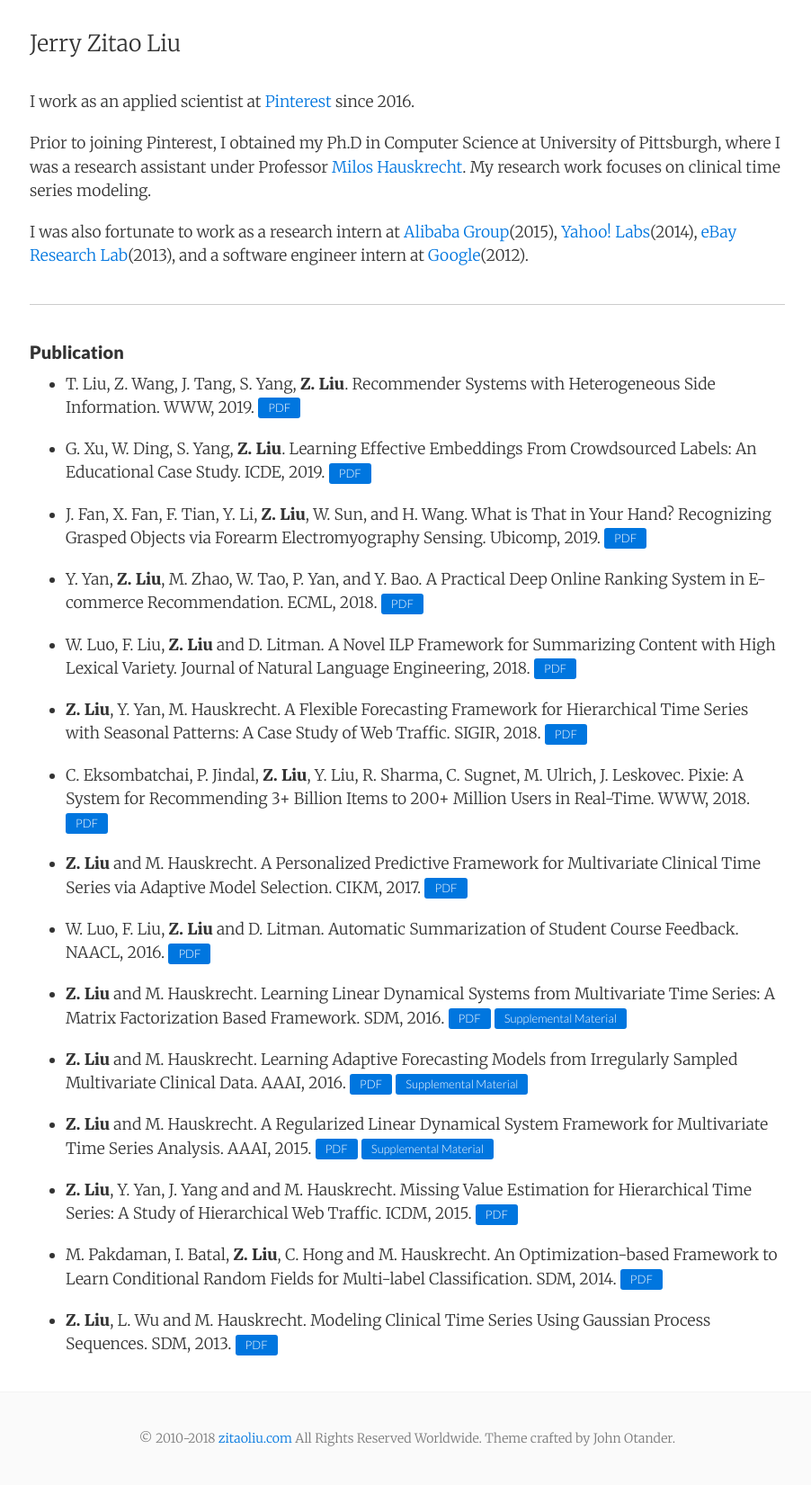
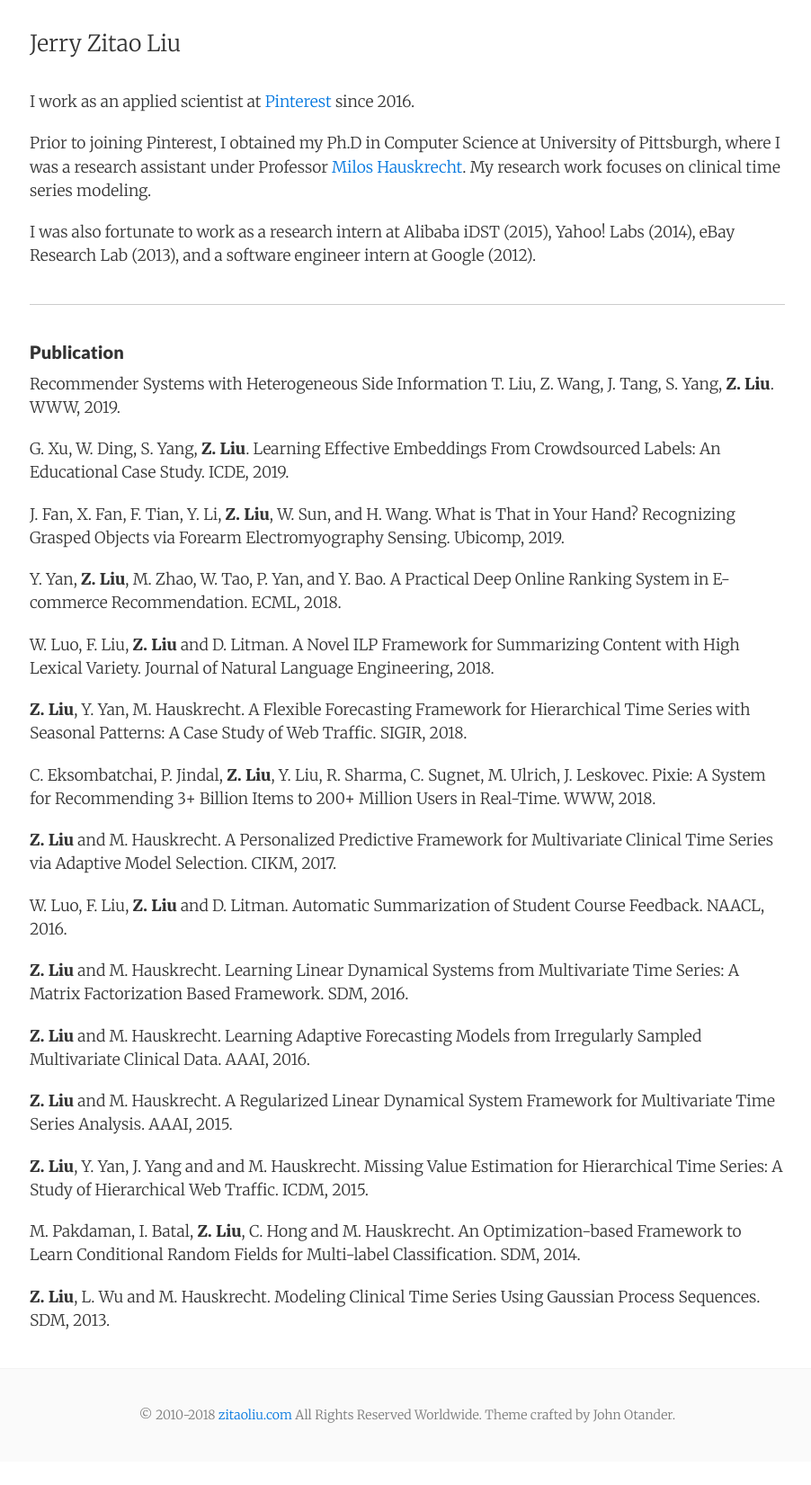
Before and after one commit to zitaoliu/zitaoliu.github.io, a Jekyll site: the page built from index.html, in a window 1280 px wide. Shown: the whole page at 90% size, without its empty margins (187-1089 px from the left). Built offline with Jekyll 4.4.1, drawn with Linux system fonts in a browser that asks for light colours; nearby versions of some CDN libraries; after the commit the page ends 1625 px from its top, so only the background shows below that.

Commit message:
change publication format

```diff
--- a/_includes/index_content.md
+++ b/_includes/index_content.md
@@ -3,38 +3,45 @@ I work as an applied scientist at [Pinterest](https://www.pinterest.com) since 2
 
 Prior to joining Pinterest, I obtained my Ph.D in Computer Science at University of Pittsburgh, where I was a research assistant under Professor [Milos Hauskrecht](http://people.cs.pitt.edu/~milos/). My research work focuses on clinical time series modeling.
 
-I was also fortunate to work as a research intern at [Alibaba Group](http://data.alibaba.com/)(2015), [Yahoo! Labs](http://labs.yahoo.com/)(2014), [eBay Research Lab](http://labs.ebay.com/)(2013), and a software engineer intern at [Google](http://www.google.com/)(2012).
+I was also fortunate to work as a research intern at Alibaba iDST (2015), Yahoo! Labs (2014), eBay Research Lab (2013), and a software engineer intern at Google (2012).
 
 * * *
 
 #### Publication
 
-* T. Liu, Z. Wang, J. Tang, S. Yang, **Z. Liu**. Recommender Systems with Heterogeneous Side Information. WWW, 2019. <a href="{{ site.baseurl }}/download/" class="button button-blue button-small">PDF</a>
+Recommender Systems with Heterogeneous Side Information
+T. Liu, Z. Wang, J. Tang, S. Yang, **Z. Liu**.
+WWW, 2019.
 
-* G. Xu, W. Ding, S. Yang, **Z. Liu**. Learning Effective Embeddings From Crowdsourced Labels: An Educational Case Study. ICDE, 2019. <a href="{{ site.baseurl }}/download/" class="button button-blue button-small">PDF</a>
+G. Xu, W. Ding, S. Yang, **Z. Liu**. Learning Effective Embeddings From Crowdsourced Labels: An Educational Case Study. ICDE, 2019.
 
-* J. Fan, X. Fan, F. Tian, Y. Li, **Z. Liu**, W. Sun, and H. Wang. What is That in Your Hand? Recognizing Grasped Objects via Forearm Electromyography Sensing. Ubicomp, 2019. <a href="{{ site.baseurl }}/download/" class="button button-blue button-small">PDF</a>
+J. Fan, X. Fan, F. Tian, Y. Li, **Z. Liu**, W. Sun, and H. Wang. What is That in Your Hand? Recognizing Grasped Objects via Forearm Electromyography Sensing. Ubicomp, 2019.
 
-* Y. Yan, **Z. Liu**, M. Zhao, W. Tao, P. Yan, and Y. Bao. A Practical Deep Online Ranking System in E-commerce Recommendation. ECML, 2018. <a href="{{ site.baseurl }}/download/ecml2018.pdf" class="button button-blue button-small">PDF</a>
 
-* W. Luo, F. Liu, **Z. Liu** and D. Litman. A Novel ILP Framework for Summarizing Content with High Lexical Variety. Journal of Natural Language Engineering, 2018. <a href="{{ site.baseurl }}/download/nle2018.pdf" class="button button-blue button-small">PDF</a>
+Y. Yan, **Z. Liu**, M. Zhao, W. Tao, P. Yan, and Y. Bao. A Practical Deep Online Ranking System in E-commerce Recommendation. ECML, 2018.
 
-* **Z. Liu**, Y. Yan, M. Hauskrecht. A Flexible Forecasting Framework for Hierarchical Time Series with Seasonal Patterns: A Case Study of Web Traffic. SIGIR, 2018. <a href="{{ site.baseurl }}/download/sigir2018.pdf" class="button button-blue button-small">PDF</a>
+W. Luo, F. Liu, **Z. Liu** and D. Litman. A Novel ILP Framework for Summarizing Content with High Lexical Variety. Journal of Natural Language Engineering, 2018.
 
-* C. Eksombatchai, P. Jindal, **Z. Liu**, Y. Liu, R. Sharma, C. Sugnet, M. Ulrich, J. Leskovec. Pixie: A System for Recommending 3+ Billion Items to 200+ Million Users in Real-Time. WWW, 2018. <a href="{{ site.baseurl }}/download/www2018.pdf" class="button button-blue button-small">PDF</a>
 
-* **Z. Liu** and M. Hauskrecht. A Personalized Predictive Framework for Multivariate Clinical Time Series via Adaptive Model Selection. CIKM, 2017. <a href="{{ site.baseurl }}/download/cikm2017.pdf" class="button button-blue button-small">PDF</a>
+**Z. Liu**, Y. Yan, M. Hauskrecht. A Flexible Forecasting Framework for Hierarchical Time Series with Seasonal Patterns: A Case Study of Web Traffic. SIGIR, 2018.
 
-* W. Luo, F. Liu, **Z. Liu** and D. Litman. Automatic Summarization of Student Course Feedback. NAACL, 2016. <a href="{{ site.baseurl }}/download/naacl2016.pdf" class="button button-blue button-small">PDF</a>
 
-* **Z. Liu** and M. Hauskrecht. Learning Linear Dynamical Systems from Multivariate Time Series: A Matrix Factorization Based Framework. SDM, 2016. <a href="{{ site.baseurl }}/download/sdm2016.pdf" class="button button-blue button-small">PDF</a> <a href="{{ site.baseurl }}/download/sdm2016_sup.pdf" class="button button-blue button-small">Supplemental Material</a>
+C. Eksombatchai, P. Jindal, **Z. Liu**, Y. Liu, R. Sharma, C. Sugnet, M. Ulrich, J. Leskovec. Pixie: A System for Recommending 3+ Billion Items to 200+ Million Users in Real-Time. WWW, 2018.
 
-* **Z. Liu** and M. Hauskrecht. Learning Adaptive Forecasting Models from Irregularly Sampled Multivariate Clinical Data. AAAI, 2016. <a href="{{ site.baseurl }}/download/aaai2016_revision.pdf" class="button button-blue button-small">PDF</a> <a href="{{ site.baseurl }}/download/aaai2016_sup.pdf" class="button button-blue button-small">Supplemental Material</a>
+**Z. Liu** and M. Hauskrecht. A Personalized Predictive Framework for Multivariate Clinical Time Series via Adaptive Model Selection. CIKM, 2017.
 
-* **Z. Liu** and M. Hauskrecht. A Regularized Linear Dynamical System Framework for Multivariate Time Series Analysis. AAAI, 2015. <a href="{{ site.baseurl }}/download/aaai2015.pdf" class="button button-blue button-small">PDF</a> <a href="{{ site.baseurl }}/download/aaai2015_sup.pdf" class="button button-blue button-small">Supplemental Material</a>
+W. Luo, F. Liu, **Z. Liu** and D. Litman. Automatic Summarization of Student Course Feedback. NAACL, 2016.
 
-* **Z. Liu**, Y. Yan, J. Yang and and M. Hauskrecht. Missing Value Estimation for Hierarchical Time Series: A Study of Hierarchical Web Traffic. ICDM, 2015. <a href="{{ site.baseurl }}/download/icdm2015.pdf" class="button button-blue button-small">PDF</a>
+**Z. Liu** and M. Hauskrecht. Learning Linear Dynamical Systems from Multivariate Time Series: A Matrix Factorization Based Framework. SDM, 2016.
 
-* M. Pakdaman, I. Batal, **Z. Liu**, C. Hong and M. Hauskrecht. An Optimization-based Framework to Learn Conditional Random Fields for Multi-label Classification. SDM, 2014. <a href="{{ site.baseurl }}/download/sdm2014.pdf" class="button button-blue button-small">PDF</a>
 
-* **Z. Liu**, L. Wu and M. Hauskrecht. Modeling Clinical Time Series Using Gaussian Process Sequences. SDM, 2013. <a href="{{ site.baseurl }}/download/sdm2013.pdf" class="button button-blue button-small">PDF</a>
+**Z. Liu** and M. Hauskrecht. Learning Adaptive Forecasting Models from Irregularly Sampled Multivariate Clinical Data. AAAI, 2016.
+
+**Z. Liu** and M. Hauskrecht. A Regularized Linear Dynamical System Framework for Multivariate Time Series Analysis. AAAI, 2015.
+
+**Z. Liu**, Y. Yan, J. Yang and and M. Hauskrecht. Missing Value Estimation for Hierarchical Time Series: A Study of Hierarchical Web Traffic. ICDM, 2015.
+
+M. Pakdaman, I. Batal, **Z. Liu**, C. Hong and M. Hauskrecht. An Optimization-based Framework to Learn Conditional Random Fields for Multi-label Classification. SDM, 2014.
+
+
+**Z. Liu**, L. Wu and M. Hauskrecht. Modeling Clinical Time Series Using Gaussian Process Sequences. SDM, 2013.
```
